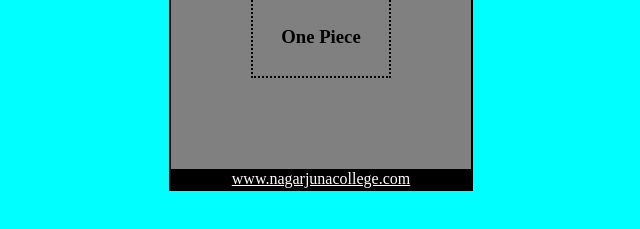
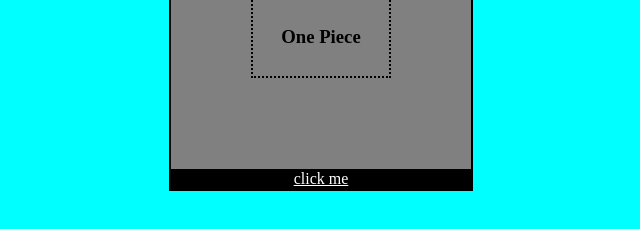
Before and after one commit to MikenMaharjan/id, a plain HTML site: page index.html in a window 1280 px wide. Shown: the part 419-648 px from the top of the page, without its empty margins (327-967 px from the left). Drawn offline with Linux system fonts and the light colour scheme.

Commit message:
Update index.html

```diff
--- a/index.html
+++ b/index.html
@@ -19,7 +19,7 @@
 
         </div>
         <div class="footer">
-            <a href="https://mikenmaharjan.github.io/assignment3_miken_B/">www.nagarjunacollege.com</a>
+            <a href="https://mikenmaharjan.github.io/assignment3_miken_B/">click me</a>
         </div>
     </div>
 
```
